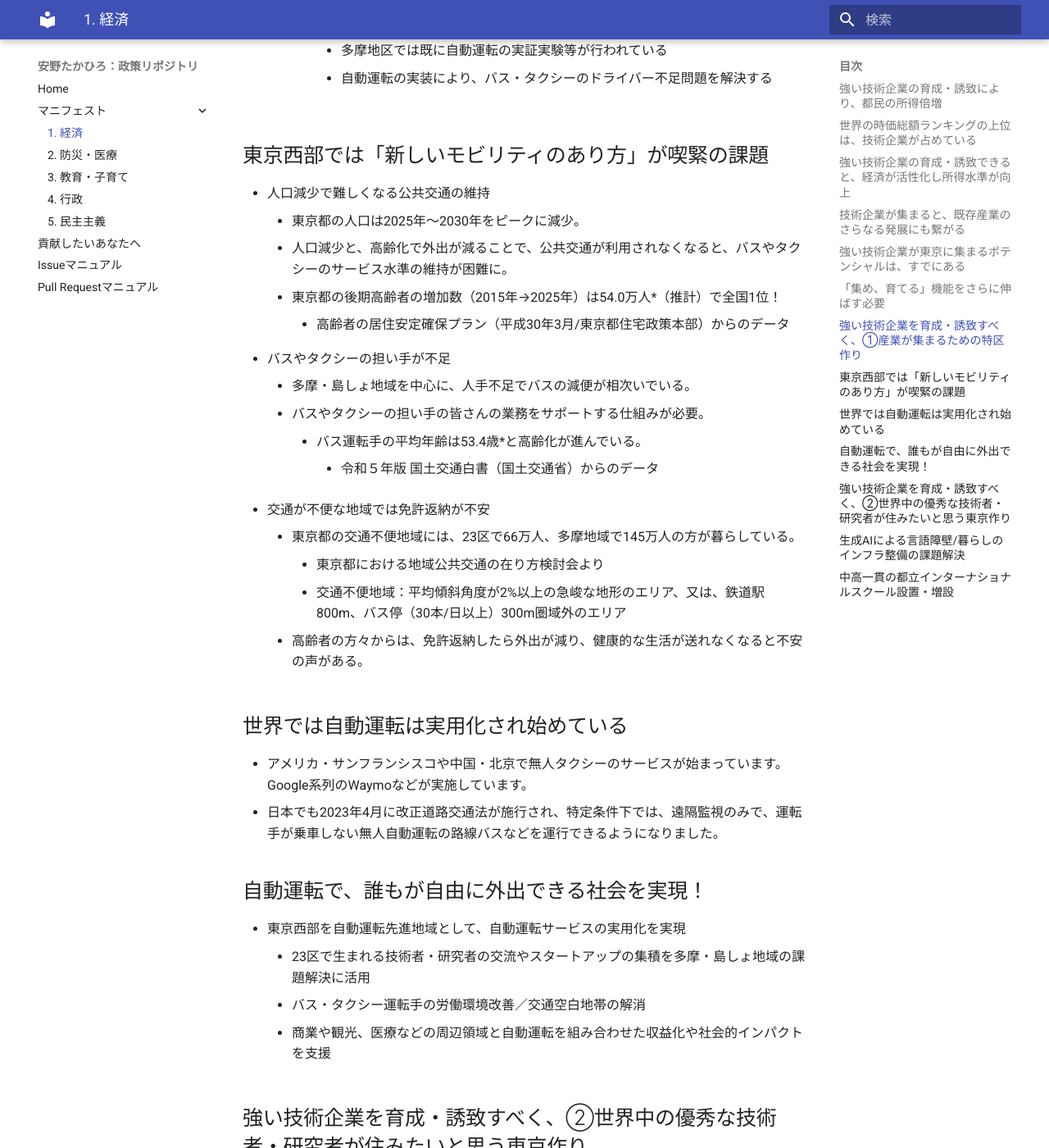
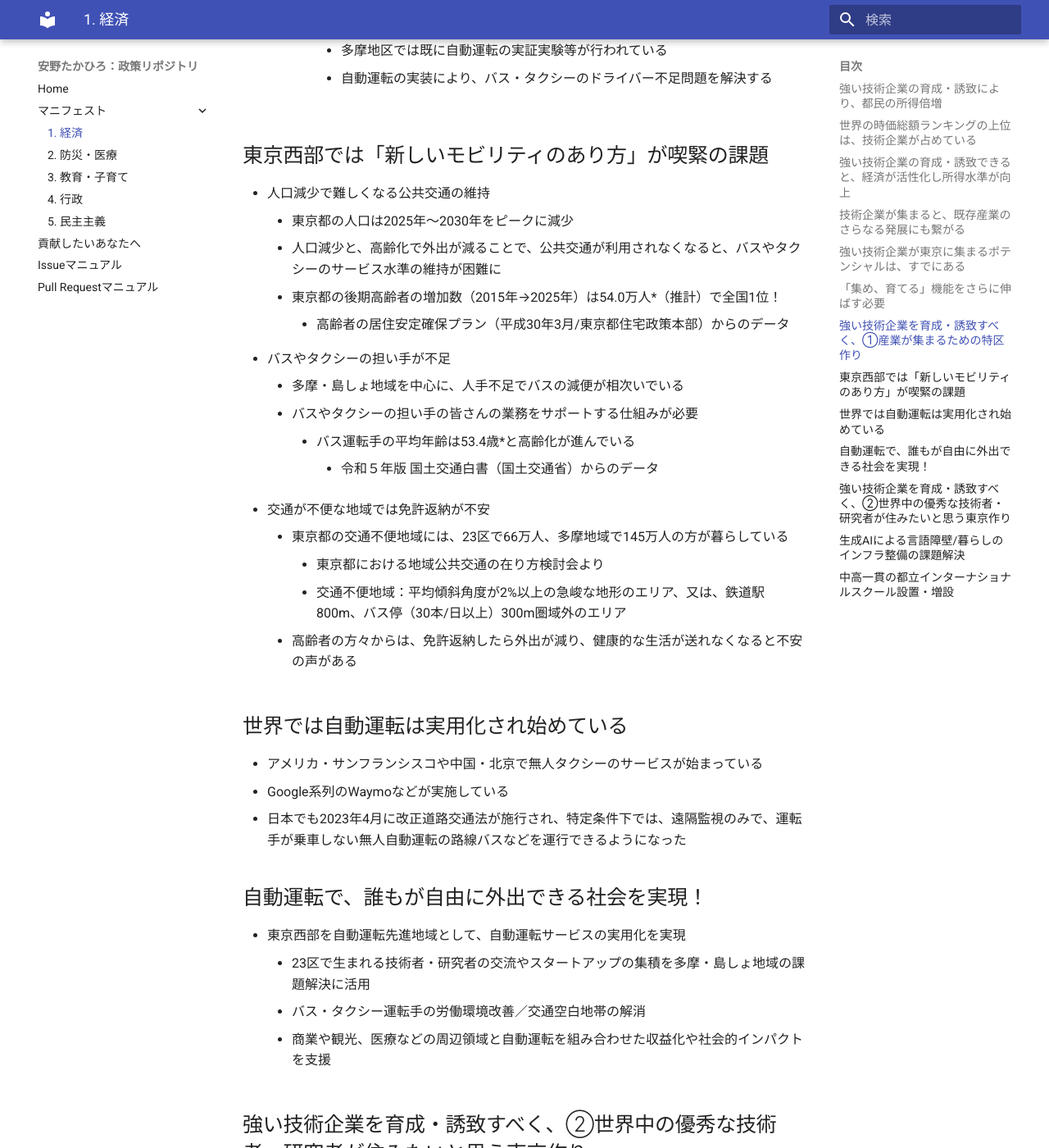
Before and after one commit to takahiroanno2024/election2024, an MkDocs documentation site: the page built from docs/manifest/economy.md, in a window 1280 px wide and 1400 px high, scrolled down 4198 px. Shown: the whole window at 82% size. Built offline with MkDocs 1.6.1 and Material for MkDocs 9.7.7, drawn with Linux system fonts in a browser that asks for light colours; some of the changed text lies outside the part shown.

Commit message:
Update economy.md : 文末表現の統一
以下の変更提案です。
 - です・ます調をだ・である調または体言止めに統一
 - 文末の句点を削除

```diff
--- a/docs/manifest/economy.md
+++ b/docs/manifest/economy.md
@@ -62,7 +62,7 @@
     - 東京は働きたい都市
         - Google等のエンジニアにも東京オフィスで働くことは人気
 - AIに親和的な法規制・文化
-    - 「AIを使った製品とサービスには欠点よりも恩恵がある」の質問に対して、日本は42%が「そう思う」と回答。イギリス38%、ドイツが37%、アメリカ35%、カナダ32%、フランス31%。
+    - 「AIを使った製品とサービスには欠点よりも恩恵がある」の質問に対して、日本は42%が「そう思う」と回答<br/>イギリス38%、ドイツが37%、アメリカ35%、カナダ32%、フランス31%
 - 地政学観点
     - アジア太平洋地域において、東京が近年より重視されつつある
         - 中国は地政学的リスクが高い
@@ -72,8 +72,8 @@
 ## 「集め、育てる」機能をさらに伸ばす必要
 
 - 産業を「育てる」ための課題
-    - 創業初期の支援制度は充実してきている。
-    - 一方で、事業の成長期を支えるための環境整備は不十分。
+    - 創業初期の支援制度は充実してきている
+    - 一方で、事業の成長期を支えるための環境整備は不十分
         - レイターステージのための大型資金（海外投資家）が不足
         - 社会インフラとなる事業を実装し、育てるためのフィールドが不足
 - 人を「集める」ための課題
@@ -100,25 +100,26 @@
 ## 東京西部では「新しいモビリティのあり方」が喫緊の課題
 
 - 人口減少で難しくなる公共交通の維持
-    - 東京都の人口は2025年〜2030年をピークに減少。
-    - 人口減少と、高齢化で外出が減ることで、公共交通が利用されなくなると、バスやタクシーのサービス水準の維持が困難に。
+    - 東京都の人口は2025年〜2030年をピークに減少
+    - 人口減少と、高齢化で外出が減ることで、公共交通が利用されなくなると、バスやタクシーのサービス水準の維持が困難に
     - 東京都の後期高齢者の増加数（2015年→2025年）は54.0万人*（推計）で全国1位！
         - 高齢者の居住安定確保プラン（平成30年3月/東京都住宅政策本部）からのデータ
 - バスやタクシーの担い手が不足
-    - 多摩・島しょ地域を中心に、人手不足でバスの減便が相次いでいる。
-    - バスやタクシーの担い手の皆さんの業務をサポートする仕組みが必要。
-        - バス運転手の平均年齢は53.4歳*と高齢化が進んでいる。
+    - 多摩・島しょ地域を中心に、人手不足でバスの減便が相次いでいる
+    - バスやタクシーの担い手の皆さんの業務をサポートする仕組みが必要
+        - バス運転手の平均年齢は53.4歳*と高齢化が進んでいる
             - 令和５年版 国土交通白書（国土交通省）からのデータ
 - 交通が不便な地域では免許返納が不安
-    - 東京都の交通不便地域には、23区で66万人、多摩地域で145万人の方が暮らしている。
+    - 東京都の交通不便地域には、23区で66万人、多摩地域で145万人の方が暮らしている
         - 東京都における地域公共交通の在り方検討会より
         - 交通不便地域：平均傾斜角度が2%以上の急峻な地形のエリア、又は、鉄道駅800m、バス停（30本/日以上）300m圏域外のエリア
-    - 高齢者の方々からは、免許返納したら外出が減り、健康的な生活が送れなくなると不安の声がある。
+    - 高齢者の方々からは、免許返納したら外出が減り、健康的な生活が送れなくなると不安の声がある
 
 ## 世界では自動運転は実用化され始めている
 
-- アメリカ・サンフランシスコや中国・北京で無人タクシーのサービスが始まっています。Google系列のWaymoなどが実施しています。
-- 日本でも2023年4月に改正道路交通法が施行され、特定条件下では、遠隔監視のみで、運転手が乗車しない無人自動運転の路線バスなどを運行できるようになりました。
+- アメリカ・サンフランシスコや中国・北京で無人タクシーのサービスが始まっている
+- Google系列のWaymoなどが実施している
+- 日本でも2023年4月に改正道路交通法が施行され、特定条件下では、遠隔監視のみで、運転手が乗車しない無人自動運転の路線バスなどを運行できるようになった
 
 ## 自動運転で、誰もが自由に外出できる社会を実現！
 
@@ -139,15 +140,15 @@
 ## 生成AIによる言語障壁/暮らしのインフラ整備の課題解決
 
 - これまで
-    - 「東京で住む」ための手続きは大変。それぞれのDXは進んでいるが行政手続・住居・銀行口座開設という3つの準備を整えるまでに労力がかかる。
+    - 「東京で住む」ための手続きは大変。それぞれのDXは進んでいるが行政手続・住居・銀行口座開設という3つの準備を整えるまでに労力がかかる
         - 初めて東京に引っ越してきた際に「手続きの手戻りが繰り返し発生して『悪魔の循環』が発生した」と言う声複数（ヒアリングによる）
 - これから
-    - 生成AIを活用して「東京に住むために必要なこと」が一目でわかり、手続きがスムーズに。
-        - 東京での暮らしを始める上で必要な手続きが一目でわかり、スムーズに。
+    - 生成AIを活用して「東京に住むために必要なこと」が一目でわかり、手続きがスムーズに
+        - 東京での暮らしを始める上で必要な手続きが一目でわかり、スムーズに
         - 行政手続きはもちろん、住宅や生活インフラ申込など民間事業者にまつわる手続きのワンストップ化の方策も検討
 
 ## 中高一貫の都立インターナショナルスクール設置・増設
 
 - 東京に住みたいと思う技術者・研究者は多いが、トップレベルのインターナショナルスクールが少なく「子供を育てられない」と諦めることが多い
-- 優れたインターナショナルスクールの東京誘致により世界の技術者・研究者が「家族で住める」東京へ。
+- 優れたインターナショナルスクールの東京誘致により世界の技術者・研究者が「家族で住める」東京へ
     - 合わせて都内公立中高のインターナショナルスクール化支援を実施し、東京近郊の中高生に最高峰のグローバル教育環境を提供
```
